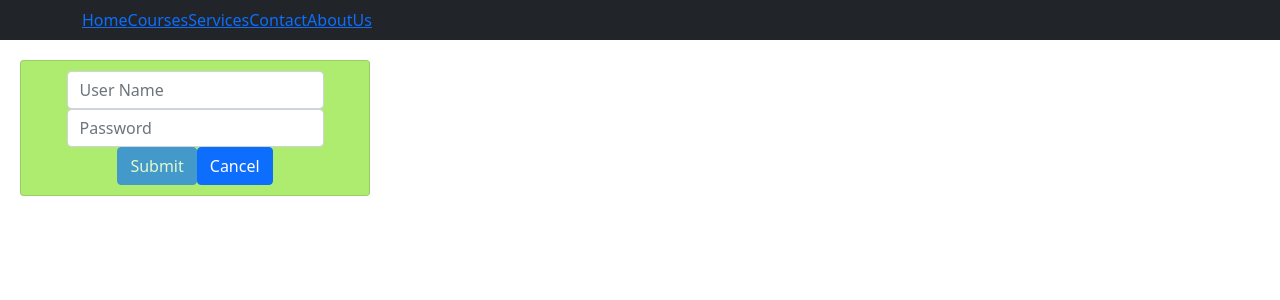
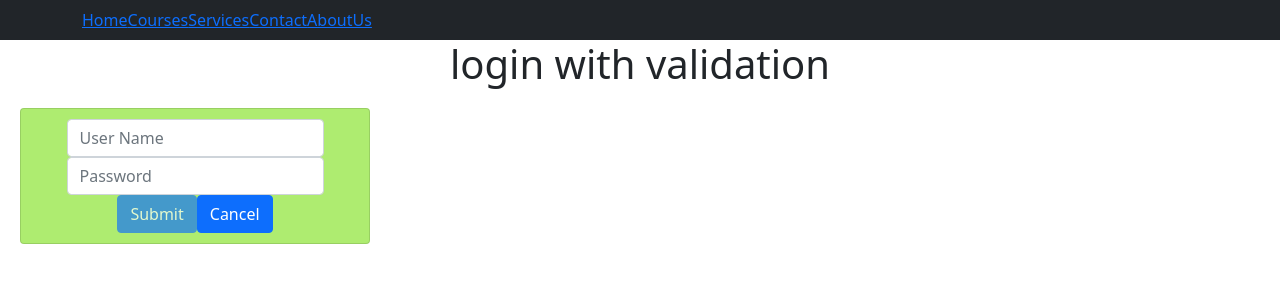
Before and after one commit to SajjadFaisal313/ReactJsSajjad, a React (Create React App) app in the folder myapp/: page / in a window 1280 px wide. Shown: the top 300 px of the page. Built offline with nearby package versions, Linux system fonts and the light colour scheme.

Commit message:
Update Login.jsx

```diff
--- a/myapp/src/components/Login.jsx
+++ b/myapp/src/components/Login.jsx
@@ -3,17 +3,28 @@ import { useEffect } from "react";
 import { useState } from "react";
 import { Button, Row, Col, Form, Card } from "react-bootstrap";
 import "./Login.css";
+import { userData } from "./config";
 
 export const Login = () => {
   const [username, setUsername] = useState("");
   const [password, setPassord] = useState("");
-  const [isvalid, setIsvalid] = useState(true);
+  const [valid, setValid] = useState(true);
+  const [isSuccess, SetisSuccess] = useState(false);
+
   useEffect(() => {
-    if (username.length >= 6 && password.length >= 6) setIsvalid(false);
-    else setIsvalid(true);
+    if (username.length >= 6 && password.length >= 6) setValid(false);
+    if (userData.name == username.trim() && userData.pass === password.trim()) {
+      SetisSuccess(true);
+    } else setValid(true);
   }, [username, password]);
 
   return (
+    <div>
+      {isSuccess ? (
+        <p>Login Successful</p>
+      ) : (
+        <div>
+          <h1>login with validation</h1>
           <Card className="logincard">
             <Row>
               <Col>
@@ -35,10 +46,14 @@ export const Login = () => {
             </Row>
             <Row>
               <Col>
-          <Button disabled={isvalid}>Submit</Button>
+                <Button disabled={valid}>Submit</Button>
                 <Button>Cancel</Button>
               </Col>
             </Row>
+            {!isSuccess && !valid && <p>Wrong username or password</p>}
           </Card>
+        </div>
+      )}
+    </div>
   );
 };
```
Lines whose indentation alone changed are shown as unchanged.
